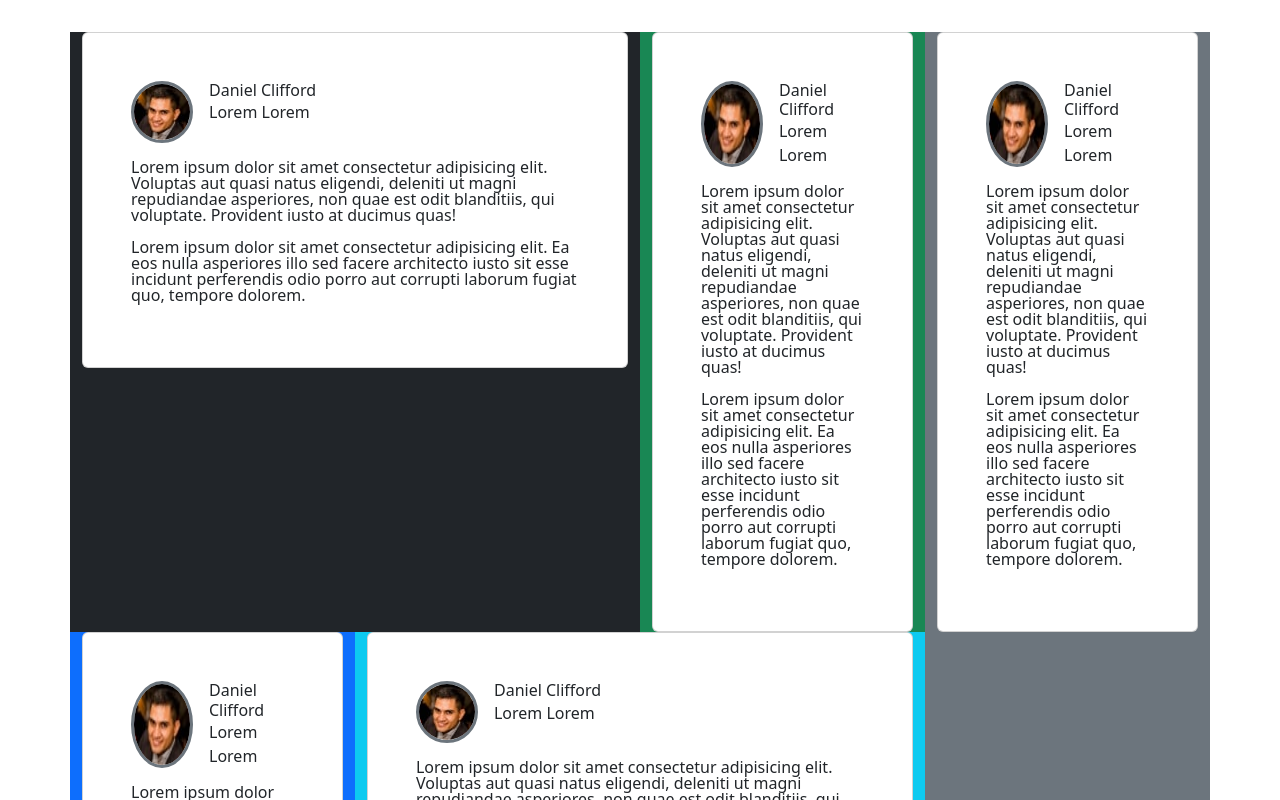
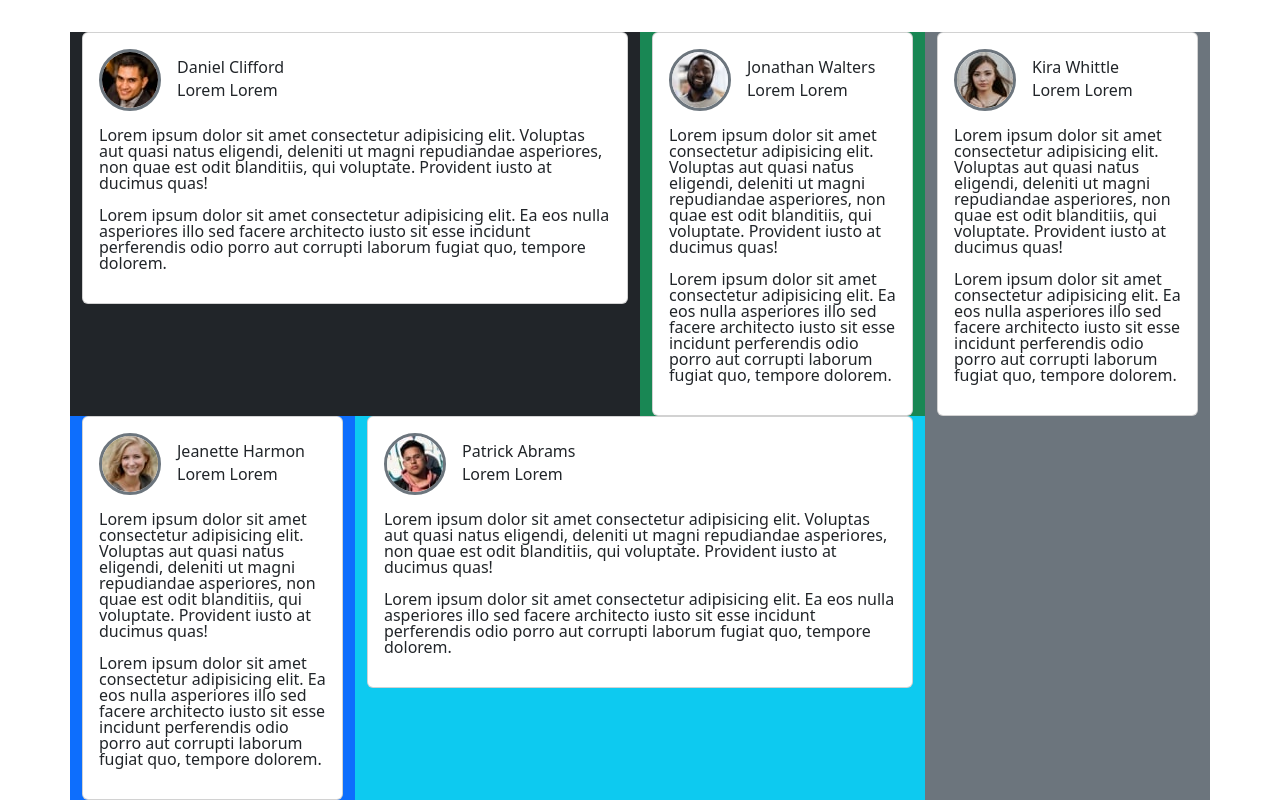
Before and after one commit to DariHernandez/grid-testimonial-cards, a React (Vite) app: page / in a window 1280 px wide. Shown: the top 800 px of the page. Built offline with nearby package versions, Linux system fonts and the light colour scheme.

Commit message:
custom cards

```diff
--- a/src/App.jsx
+++ b/src/App.jsx
@@ -7,39 +7,31 @@ function App() {
     const [count, setCount] = useState(0)
 
     return (
-        // Cards wrapper
         <main className='container w-100'>
-            {/* Main grid */}
             <div className='row'>
-                {/* left column, max with in xs, */}
                 <div className='col-12 col-lg-9 bg-primary'>
-                    {/* Internal grid: top left*/}
                     <div className='row'>
-                        {/* Card: max with in xl, 8/12 of with in large */}
                         <div className='col-12 col-lg-8 bg-dark'>
-                            <Card />
+                            {/* Card component */}
+                            <Card image="daniel" name="daniel clifford" />
                         </div>
 
-                        {/* Card: max with in xl, 4/12 of with in large */}
                         <div className='col-12 col-lg-4 bg-success'>
-                            <Card />
+                            <Card image="jonathan" name="jonathan walters" />
                         </div>
 
-                        {/* Card: max with in xl, 4/12 of with in large */}
                         <div className='col-12 col-lg-4 bg-warningt'>
-                            <Card />
+                            <Card image="jeanette" name="jeanette harmon" />
                         </div>
 
-                        {/* Card: max with in xl, 8/12 of with in large */}
                         <div className='col-12 col-lg-8 bg-info'>
-                            <Card />
+                            <Card image="patrick" name="patrick abrams" />
                         </div>
                     </div>
                 </div>
 
-                {/* right card, max with in xs, */}
                 <div className='col-12 col-lg-3 bg-secondary'>
-                    <Card />
+                    <Card image="kira" name="kira whittle" />
                 </div>
             </div>
         </main>
--- a/src/components/Card.jsx
+++ b/src/components/Card.jsx
@@ -1,29 +1,24 @@
 import PropTypes from 'prop-types'
 
-function Card(props) {
+function Card({ image, name }) {
     return (
-        // Card element who align text to left
-        <article className='card text-start'>
-            {/* Body of the card */}
+        <article className='card text-start p-0'>
             <div className='card-body'>
-                {/* Flex for position image and text */}
-                <div className='d-flex mb-3'>
-                    {/* Image with border 2 px solid and secondary color, with border-radios 50% */}
+                <div className='d-flex align-items-center mb-3'>
                     <img
-                        src='imgs/image-daniel.jpg'
+                        // props image
+                        src={`imgs/image-${image}.jpg`}
                         alt=''
-                        className='border border-secondary border-3 rounded-circle'
+                        className='border border-secondary border-3 rounded-circle w-1'
                     />
 
-                    {/* Margin left */}
                     <div className='ps-3'>
-                        {/* Remove margins, and set h6 size to name*/}
-                        <h2 className='m-0 h6'>Daniel Clifford</h2>
+                        { /* props name  */}
+                        <h2 className='m-0 h6 text-capitalize'>{name}</h2>
                         <p className='m-0'>Lorem Lorem</p>
                     </div>
                 </div>
 
-                {/* Text, with custom font size and line height*/}
                 <p className='fs-6 lh-1'>
                     Lorem ipsum dolor sit amet consectetur adipisicing elit.
                     Voluptas aut quasi natus eligendi, deleniti ut magni
@@ -41,6 +36,10 @@ function Card(props) {
     )
 }
 
-Card.propTypes = {}
+// Props datatype
+Card.propTypes = {
+    image: PropTypes.string.isRequired,
+    name: PropTypes.string.isRequired,
+}
 
 export default Card
```
